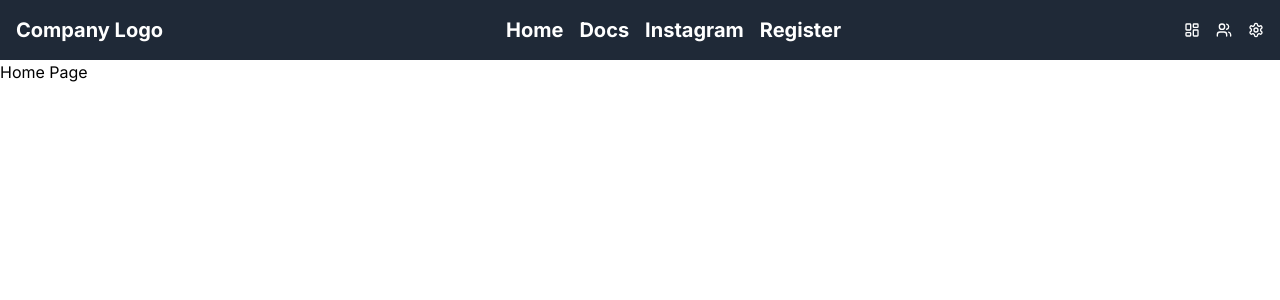
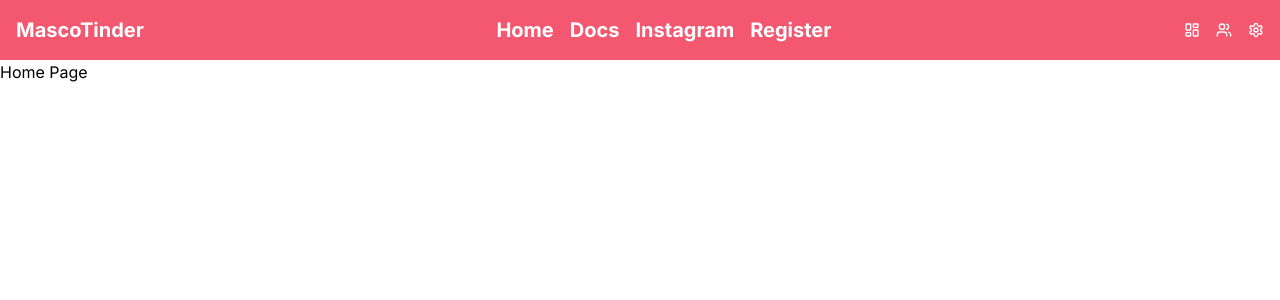
Before and after one commit to victor1mrs/me-perdi-me-encontraron, a Next.js app: page / in a window 1280 px wide. Shown: the top 300 px of the page. Built offline with nearby package versions, Linux system fonts and the light colour scheme.

Commit message:
some styles added

```diff
--- a/app/layout.tsx
+++ b/app/layout.tsx
@@ -7,11 +7,10 @@ import Link from 'next/link'
 const inter = Inter({ subsets: ['latin'] })
 
 const links = [
-  {href: '/', label: 'Home'},
-  {href: '/docs', label: 'Docs'},
-  // {href: '/todos', label: 'Todos'},
-  {href: '/instagram', label: 'Instagram'},
-  {href: '/new-user', label: 'Register'},
+  { href: '/', label: 'Home' },
+  { href: '/docs', label: 'Docs' },
+  { href: '/instagram', label: 'Instagram' },
+  { href: '/new-user', label: 'Register' },
 ]
 
 export const metadata: Metadata = {
@@ -28,13 +27,18 @@ export default function RootLayout({
     <html lang="en">
       <body className={inter.className}>
         <header>
-          <nav className="bg-gray-800 p-4">
+          <nav className="bg-primary p-4">
             <div className="container mx-auto flex justify-between items-center">
-          <div className="text-white font-bold text-xl">Company Logo</div>
-          <ul className='flex items-center gap-4'>
-              {links.map(link => (
+              <div className="text-white font-bold text-xl">MascoTinder</div>
+              <ul className="flex items-center gap-4">
+                {links.map((link) => (
                   <li key={link.href}>
-                  <Link href={link.href} className="text-white font-bold text-xl">{link.label}</Link>
+                    <Link
+                      href={link.href}
+                      className="text-white font-bold text-xl"
+                    >
+                      {link.label}
+                    </Link>
                   </li>
                 ))}
               </ul>
--- a/tailwind.config.ts
+++ b/tailwind.config.ts
@@ -13,6 +13,12 @@ const config: Config = {
         'gradient-conic':
           'conic-gradient(from 180deg at 50% 50%, var(--tw-gradient-stops))',
       },
+      colors: {
+        primary: '#F35870',
+        secondary: '#F87F92',
+        success: '#41DB7E',
+        disabled: '#9C9C9C',
+      },
     },
   },
   plugins: [require("tailwindcss-animate")],
```
Lines whose indentation alone changed are shown as unchanged.
